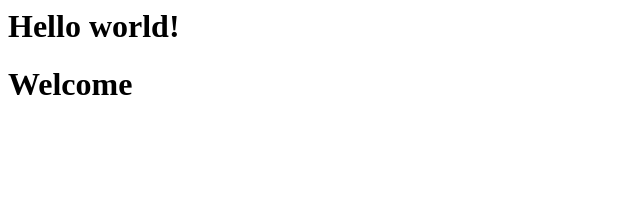
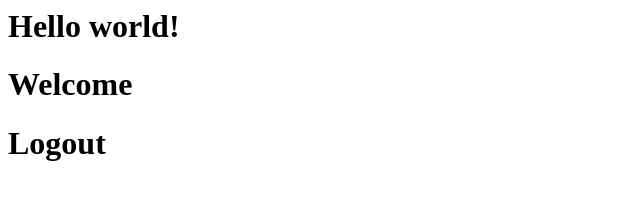
Before and after one commit to surajnaikwade143/demo-project, a plain HTML site: page index.html in a window 1280 px wide. Shown: the whole page, without its empty margins (0-640 px from the left). Drawn offline with Linux system fonts and the light colour scheme.

Commit message:
logout text added

```diff
--- a/index.html
+++ b/index.html
@@ -10,5 +10,7 @@
 		<h1>Hello world!</h1>
 
 		<h1>Welcome</h1>
+
+		<h1>Logout</h1>
 	</body>
 </html>
```
